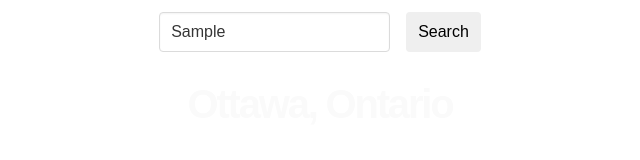
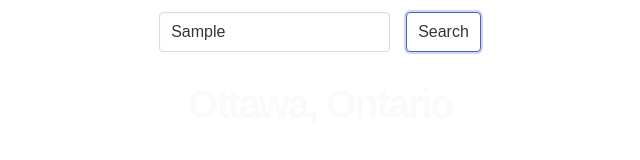
Before and after one commit to ayrt-n/weather-app-js, a plain HTML site: page index.html in a window 1280 px wide. Both pictures are taken after typing "Sample" into the empty fields and a click on the button "Search". Shown: the whole page, without its empty margins (320-960 px from the left). Drawn offline with Linux system fonts and the light colour scheme; a web font is replaced by a local one.

Commit message:
Add button hover/focus styling

```diff
--- a/styles/styles.css
+++ b/styles/styles.css
@@ -194,6 +194,28 @@ input, textarea, select {
   padding-top: calc(0.5em - 1px);
   position: relative;
   vertical-align: top;
+  background-color: white;
+  border-color: #dbdbdb;
+  color: #363636;
+}
+
+.button:hover {
+  border-color: #b5b5b5;
+  color: #363636;
+}
+
+.button:focus {
+  border-color: #485fc7;
+  color: #363636;
+}
+
+.button:focus:not(:active) {
+  box-shadow: 0 0 0 0.125em rgba(72, 95, 199, 0.25);
+}
+
+.button:active {
+  border-color: #4a4a4a;
+  color: #363636;
 }
 
 .button:focus, .input:focus, .textarea:focus, .select select:focus, .date input[type="date"]:focus,
```
